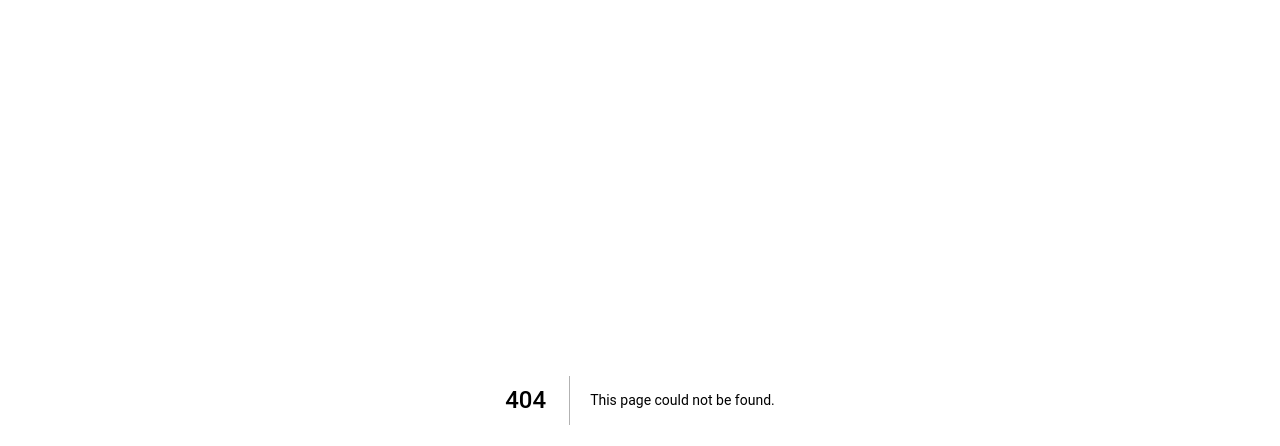
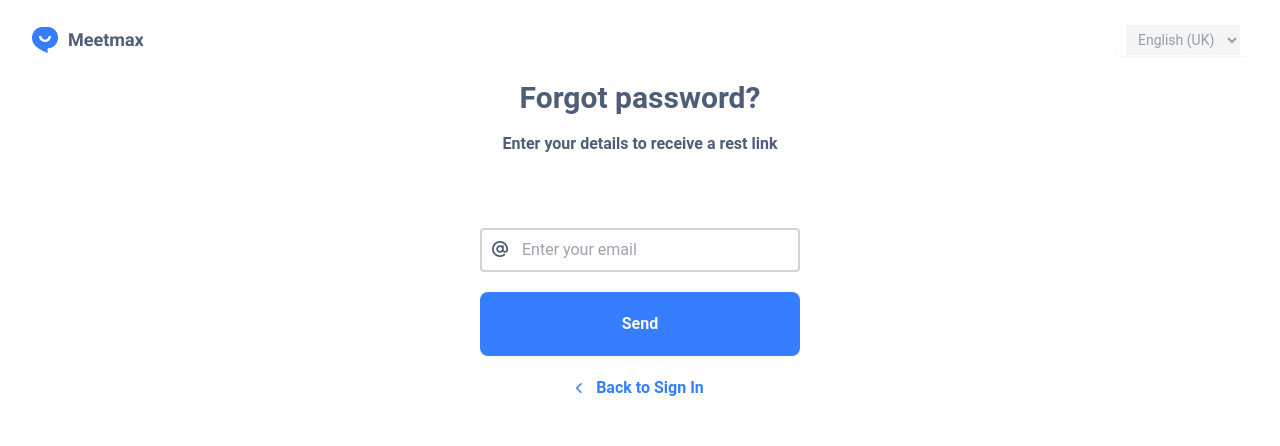
Before and after one commit to zumbuuul/meetmax, a Next.js app: page /forgot-password in a window 1280 px wide. Before the commit this address had no page. Shown: the top 446 px of the page. Built offline with nearby package versions, Linux system fonts and the light colour scheme.

Commit message:
forgot password page done

```diff
--- /dev/null
+++ b/components/forgot-password/ForgotPasswordForm.tsx
@@ -0,0 +1,56 @@
+import { Formik, Form } from "formik";
+import { NextPage } from "next";
+import FormInputField from "../reusuable/FormInputField";
+
+const ForgotPasswordForm: NextPage = () => {
+  return (
+    <>
+      <div className="w-3/12 min-w-[300px] mx-auto mt-15">
+        <h1 className="text-3xl text-darkgrey font-semibold text-center mb-4">
+          Forgot password?
+        </h1>
+        <h1 className="text-l text-darkgrey font-semibold text-center mb-12">
+          Enter your details to receive a rest link
+        </h1>
+
+        <Formik
+          initialValues={{
+            email: "",
+          }}
+          onSubmit={(values) => {
+            console.log(values);
+          }}
+        >
+          <Form>
+            <FormInputField
+              inputiconpath="mail-@"
+              name="email"
+              placeholder="Enter your email"
+            ></FormInputField>
+
+            <button
+              type="submit"
+              className="w-full bg-skyblue mt-5 py-5 rounded-lg text-dirtywhite font-semibold"
+            >
+              Send
+            </button>
+            <a href="#">
+              <div className="flex mt-[20px] justify-center items-center">
+                <img
+                  src="blue arrow left.png"
+                  alt=""
+                  className="h-[10px] w-[6px] mr-[14px]"
+                />
+                <p className="text-skyblue font-semibold text-[16px]">
+                  Back to Sign In
+                </p>
+              </div>
+            </a>
+          </Form>
+        </Formik>
+      </div>
+    </>
+  );
+};
+
+export default ForgotPasswordForm;
--- /dev/null
+++ b/pages/forgot-password/index.tsx
@@ -0,0 +1,14 @@
+import { NextPage } from "next";
+import ForgotPasswordForm from "../../components/forgot-password/ForgotPasswordForm";
+import ForgotPasswordHeader from "../../components/reusuable/SignUpLogInHeader";
+
+const ForgotPassword: NextPage = () => {
+  return (
+    <>
+      <ForgotPasswordHeader />
+      <ForgotPasswordForm />
+    </>
+  );
+};
+
+export default ForgotPassword;
```
Also changed, not shown: public/blue arrow left.png (added).
